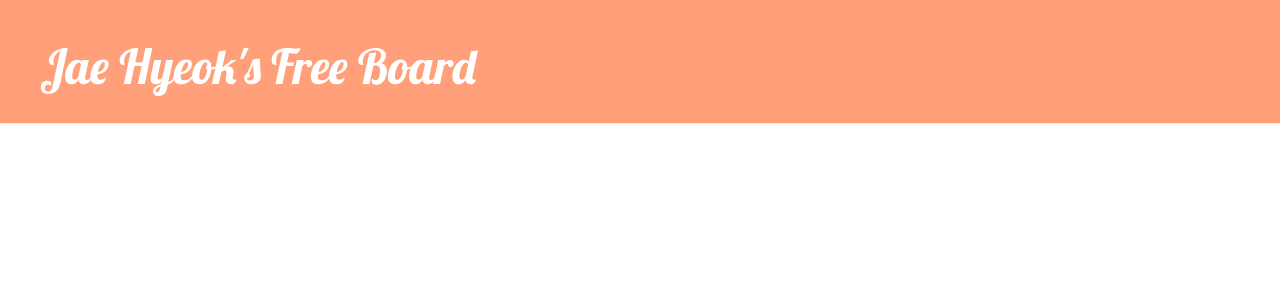
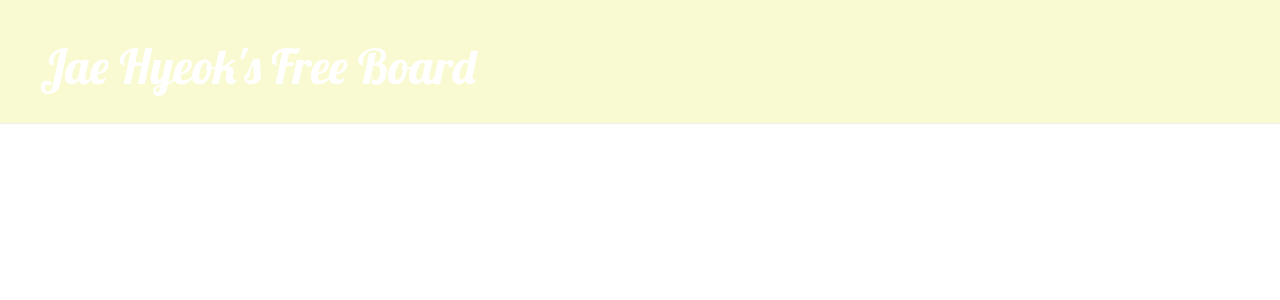
Before and after one commit to jhjang5985/my-first-blog, a Django app: page / in a window 1280 px wide. Shown: the top 300 px of the page. Run offline with Django 3.2, Linux system fonts and the light colour scheme; data that the repository does not hold is empty; some libraries are stand-ins or nearby versions.

```diff
--- a/blog/static/blog/blog.css
+++ b/blog/static/blog/blog.css
@@ -1,5 +1,5 @@
 .page-header {
-    background-color : lightsalmon;
+    background-color : lightgoldenrodyellow;
     margin-top : 0;
     padding : 20px 20px 20px 40px;
 }
```
